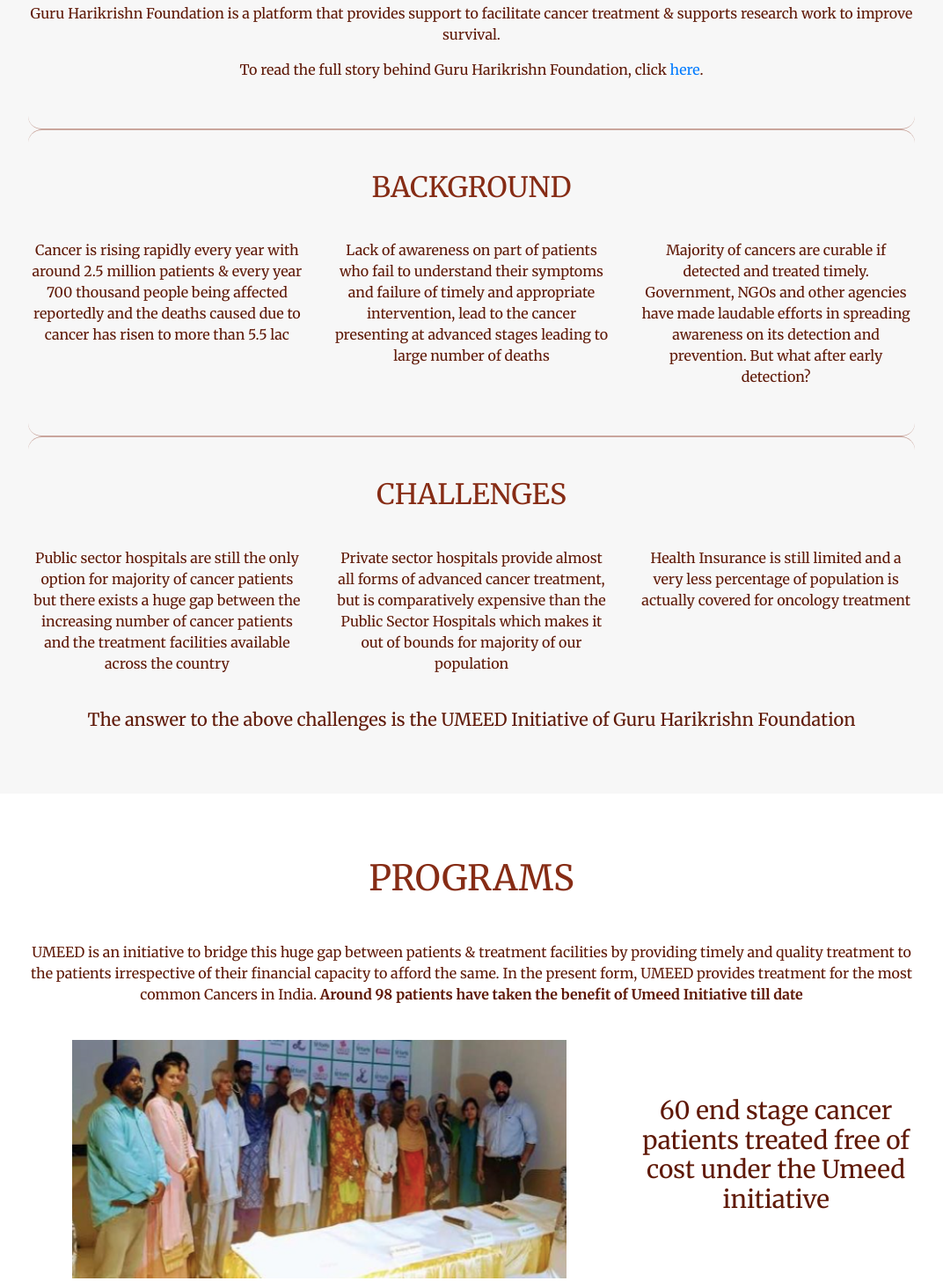
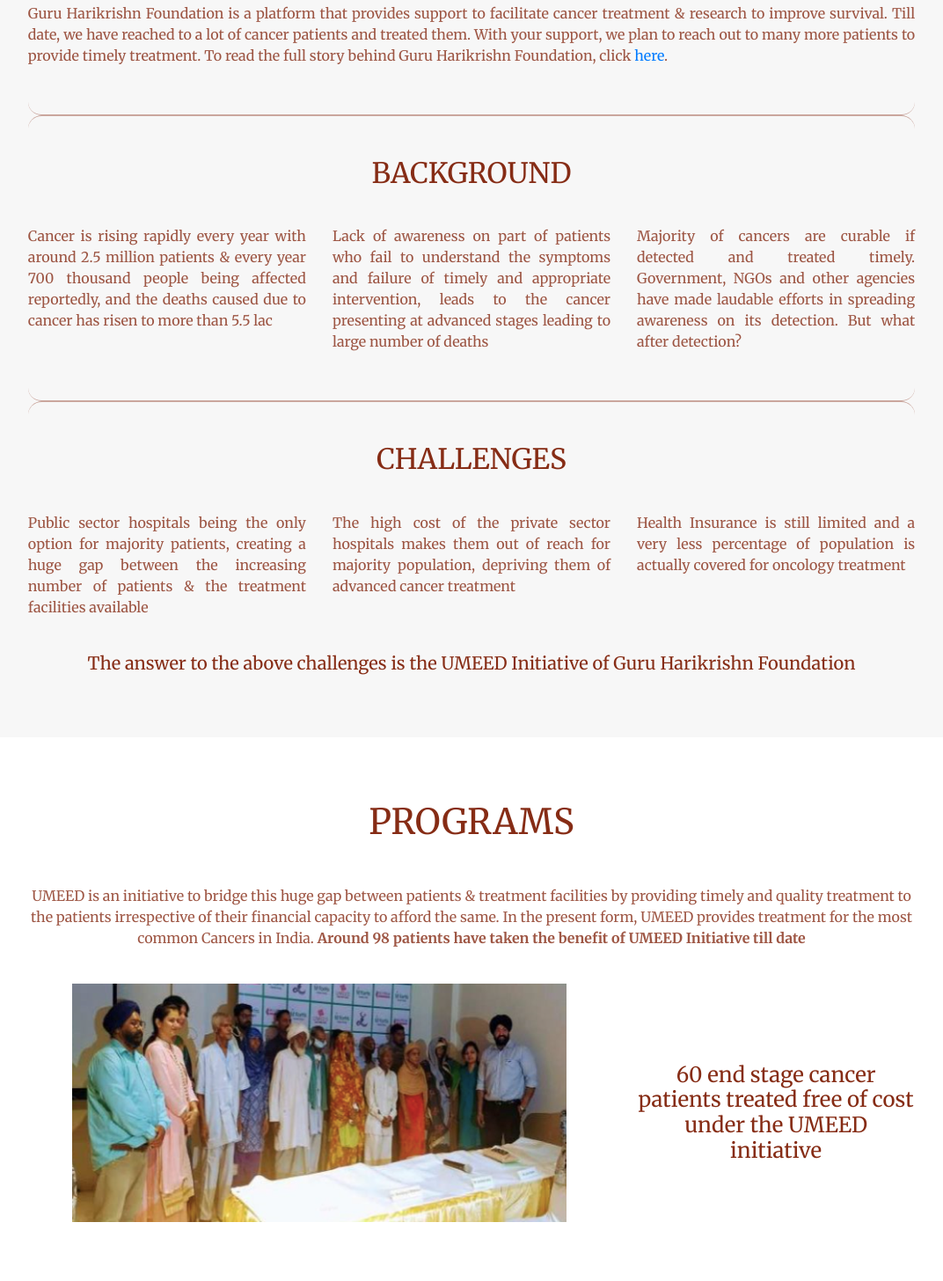
Before and after one commit to archits14/HKWeb, a plain HTML site: page index.html in a window 1280 px wide. Shown: the part 949-2405 px from the top of the page at 88% size, without its empty margins (104-1176 px from the left). Drawn offline with nearby package versions, Linux system fonts and the light colour scheme; a web font is replaced by a local one.

Commit message:
edit style of fonts

```diff
--- a/assets/css/app.css
+++ b/assets/css/app.css
@@ -1,6 +1,6 @@
 body{
     /* background-color: lightslategray; */
-    color: rgb(95, 25, 7);
+    color: rgba(134, 44, 21, 1);
     font-family: 'Merriweather';
 }
 
@@ -89,6 +89,7 @@
 #carCaption h3{
     font-size: medium;
     text-transform: uppercase;
+    color: #fff;
 }
 
 @media screen and (min-width: 500px) {
@@ -266,3 +267,19 @@
         width: 4rem;
         padding: .8rem;
     }
+
+    #about p{
+        text-align: justify;
+    }
+
+    p{
+        color: rgba(134, 44, 21, .8);
+    }
+
+    #story p{
+        text-align: justify;
+    }
+
+    /* h2,h3,h4,h5{
+        color: rgba(134, 44, 21, .8);
+    } */
--- a/index.html
+++ b/index.html
@@ -75,20 +75,20 @@
         <div id="about" class="row jumbotron align-items-center justify-content-center">
                 <div class="col-10 text-center">
                         <h1>About Us</h1>
-                        <p>Guru Harikrishn Foundation is a platform that provides support to facilitate cancer treatment & supports research work to improve survival.</p><p>To read the full story behind Guru Harikrishn Foundation, click <a href="story.html">here</a>.</p>
+                        <p>Guru Harikrishn Foundation is a platform that provides support to facilitate cancer treatment & research to improve survival. Till date, we have reached to a lot of cancer patients and treated them. With your support, we plan to reach out to many more patients to provide timely treatment. To read the full story behind Guru Harikrishn Foundation, click <a href="story.html">here</a>.</p>
                         <br><hr class="style-hr">
                         <h2 id="subsection">Background</h2>
                         <div class="row">
                             <div class="col-md-4">
-                            <p>Cancer is rising rapidly every year with around 2.5 million patients & every year 700 thousand people being affected reportedly and the deaths caused due to cancer has risen to more than 5.5 lac</p>
+                            <p>Cancer is rising rapidly every year with around 2.5 million patients & every year 700 thousand people being affected reportedly, and the deaths caused due to cancer has risen to more than 5.5 lac</p>
                             </div>
 
                             <div class="col-md-4">
-                                <p>Lack of awareness on part of patients who fail to understand their symptoms and failure of timely and appropriate intervention, lead to the cancer presenting at advanced stages leading to large number of deaths</p>
+                                <p>Lack of awareness on part of patients who fail to understand the symptoms and failure of timely and appropriate intervention, leads to the cancer presenting at advanced stages leading to large number of deaths</p>
                             </div>
 
                             <div class="col-md-4">
-                                <p>Majority of cancers are curable if detected and treated timely. Government, NGOs and other agencies have made laudable efforts in spreading awareness on its detection and prevention. But what after early detection?</p>
+                                <p>Majority of cancers are curable if detected and treated timely. Government, NGOs and other agencies have made laudable efforts in spreading awareness on its detection. But what after detection?</p>
                             </div>
                         </div>
 
@@ -97,11 +97,11 @@
                         <h2 id="subsection">Challenges</h2>
                         <div class="row">
                             <div class="col-md-4">
-                            <p>Public sector hospitals are still the only option for majority of cancer patients but there exists a huge gap between the increasing number of cancer patients and the treatment facilities available across the country</p>
+                            <p>Public sector hospitals being the only option for majority patients, creating a huge gap between the increasing number of patients & the treatment facilities available</p>
                             </div>
 
                             <div class="col-md-4">
-                                <p>Private sector hospitals provide almost all forms of advanced cancer treatment, but is comparatively expensive than the Public Sector Hospitals which makes it out of bounds for majority of our population</p>
+                                <p>The high cost of the private sector hospitals makes them out of reach for majority population, depriving them of advanced cancer treatment</p>
                             </div>
 
                             <div class="col-md-4">
@@ -117,14 +117,14 @@
         <div class="row jumbotron align-items-center justify-content-center">
             <div class="col-10 text-center">
                 <h1>Programs</h1><br>
-                <p>UMEED is an initiative to bridge this huge gap between patients & treatment facilities by providing timely and quality treatment to the patients irrespective of their financial capacity to afford the same. In the present form, UMEED provides treatment for the most common Cancers in India. <strong>Around 98 patients have taken the benefit of Umeed Initiative till date</strong></p>
+                <p>UMEED is an initiative to bridge this huge gap between patients & treatment facilities by providing timely and quality treatment to the patients irrespective of their financial capacity to afford the same. In the present form, UMEED provides treatment for the most common Cancers in India. <strong>Around 98 patients have taken the benefit of UMEED Initiative till date</strong></p>
                 <br>
                 <div class="row align-items-center">
                     <div class="col-md-8">
                         <img class="img-fluid" src="./assets/css/images/Umeed Event.png" alt="Umeed Event">
                     </div>
-                    <div class="col-md-4">
-                        <h3>60 end stage cancer patients treated free of cost under the Umeed initiative</h3>
+                    <div class="col-md-4" style="padding-top: 2rem;">
+                        <h4>60 end stage cancer patients treated free of cost under the UMEED initiative</h4>
                     </div>
                 </div>
 
@@ -257,7 +257,7 @@
                                 <div class="col-md-6">
                                     <img src="./assets/css/images/rawpixel-1046277-unsplash.jpg">
                                 </div>
-                                <div class="col-md-6 text-center">
+                                <div class="col-md-6 text-center" style="padding-top: 2rem;">
                                     <h4>If you wish to support us, please send an email to <a href="mailto:info@harikrishn.org?Subject=Support%20For%20Guru%20Harikrishn%20Foundation" target="_top">info@harikrishn.org</a> and we shall connect with you</h4>
                                 </div>
                             </div>
@@ -274,13 +274,10 @@
                                 <div class="row align-items-top justify-content-center">
                                     <div class="col-md-6">
                                         <h4>Guru Harikrishn Foundation</h4><br>
-                                        <div class="row justify-content-center">
-                                                <div class="row col-7">
+                                        <div class="row justify-content-around">
                                                     <h5><i class="fas fa-phone-square"></i> <a href="tel:+919910200425">+91 - 9910200425</a></h5>
-                                                </div>
-                                                <div class="row col-7">
-                                                        <h5><i class="far fa-envelope"></i> <a href="mailto:info@harikrishn.org" target="_top">info@harikrishn.org</a></h5>
-                                                </div>
+
+                                                    <h5><i class="far fa-envelope"></i> <a href="mailto:info@harikrishn.org" target="_top">info@harikrishn.org</a></h5>
                                         </div>
 
                                     </div>
```
Also changed, not shown: story.html (+2 -17 lines).
